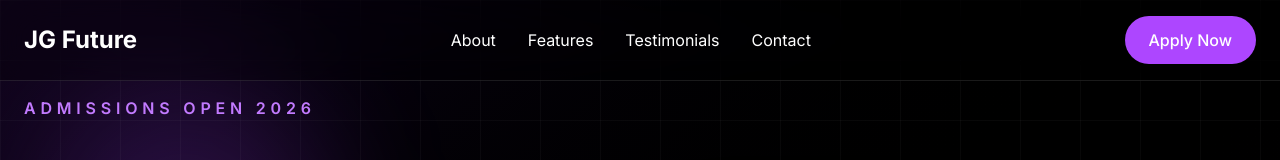
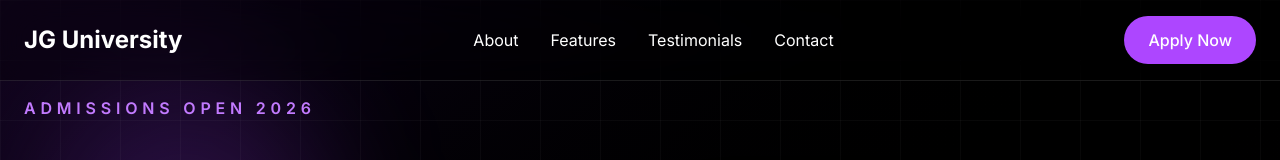
Before and after one commit to ojhabineet/jg-future, a Next.js app: page / in a window 1280 px wide. Shown: the top 160 px of the page. Built offline with nearby package versions, Linux system fonts and the light colour scheme.

Commit message:
Update Navbar.tsx

```diff
--- a/components/Navbar.tsx
+++ b/components/Navbar.tsx
@@ -12,7 +12,7 @@ export default function Navbar() {
       <div className="max-w-7xl mx-auto px-6 py-4 flex items-center justify-between">
 
         <h1 className="text-2xl font-bold text-white">
-          JG Future
+          JG University
         </h1>
 
         {/* Desktop Menu */}
```
